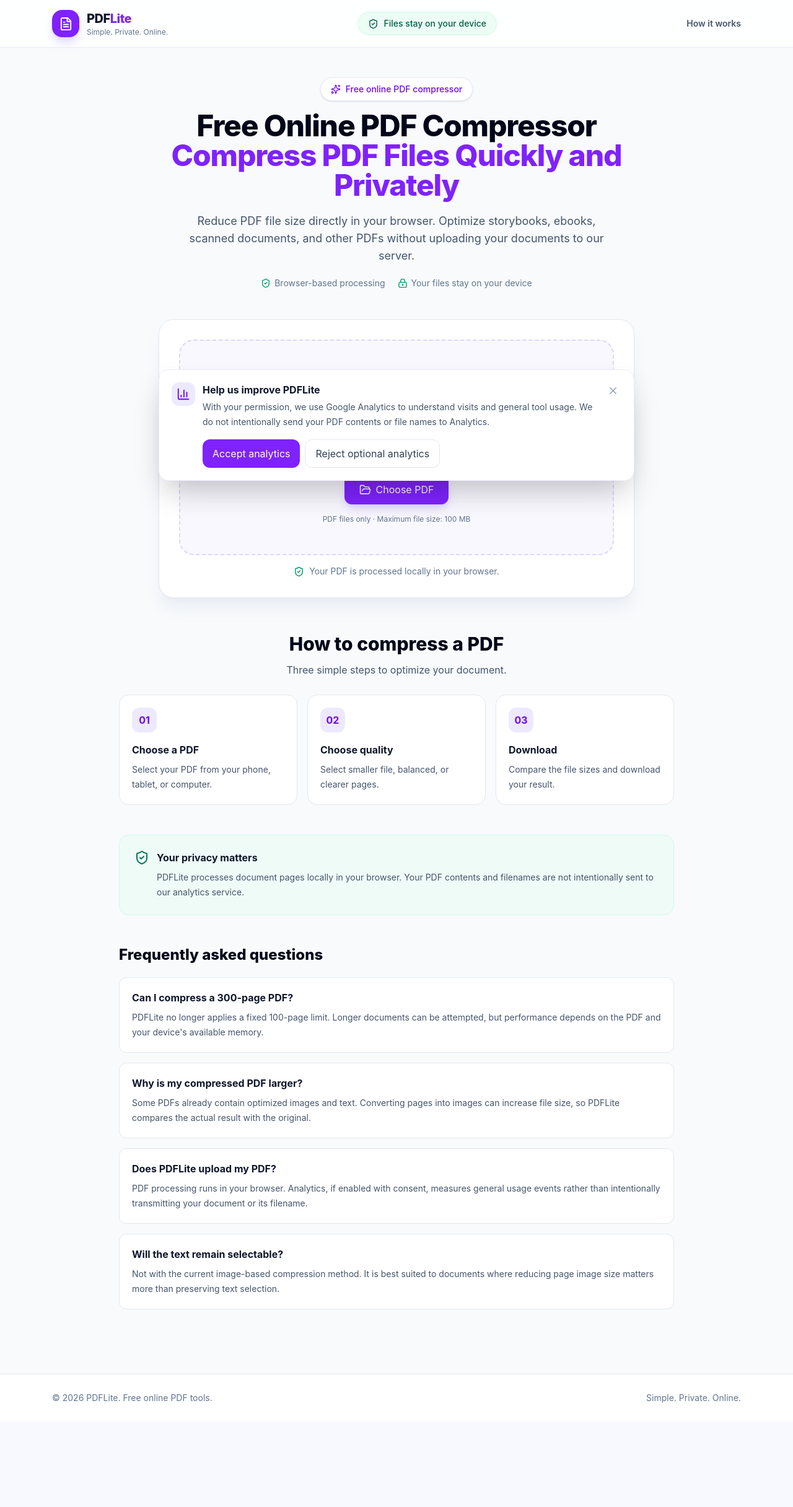
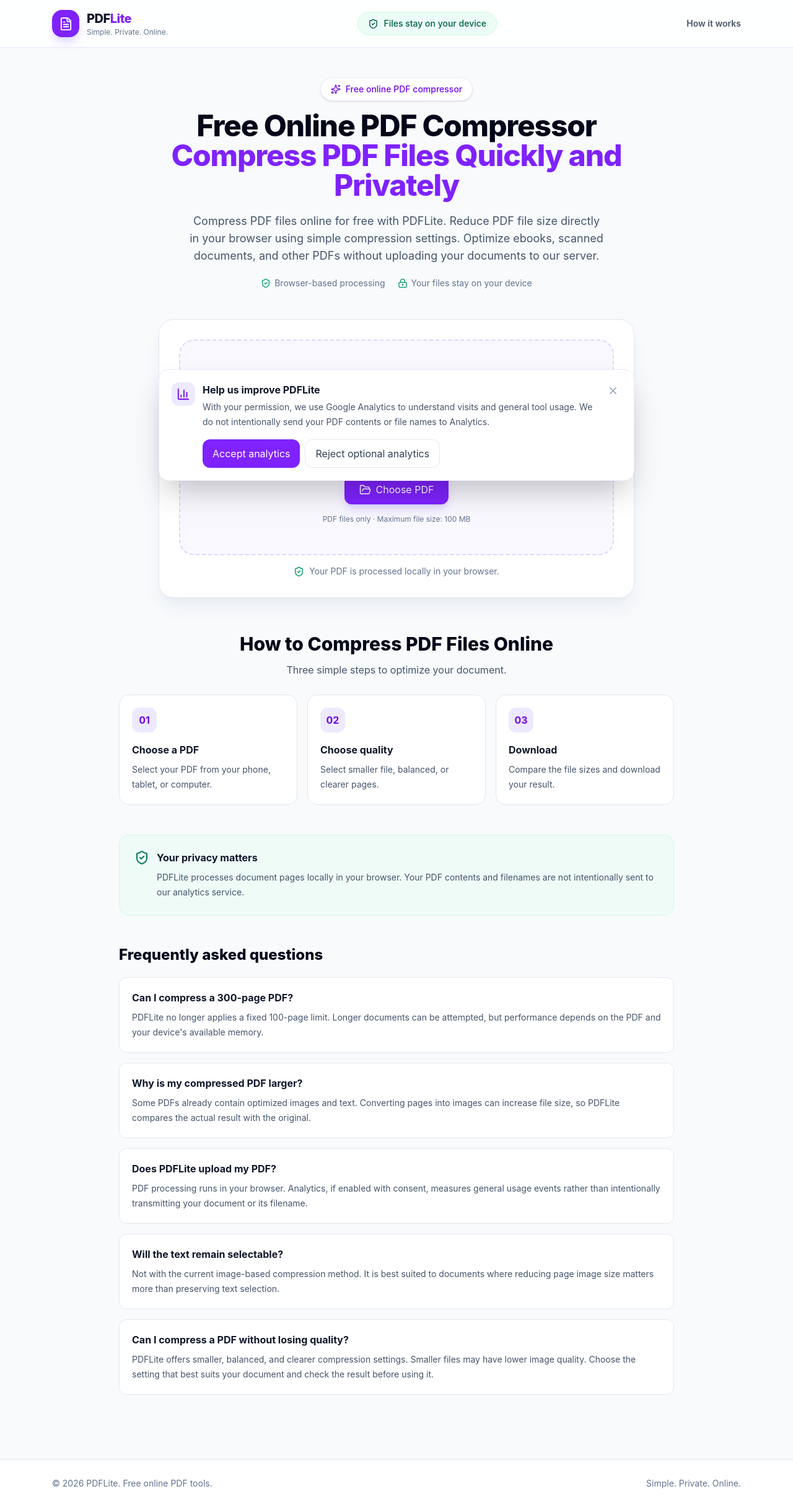
Before and after one commit to Nihala-ms/pdfLite, a React (Vite) app: page / in a window 1280 px wide. Shown: the whole page at 62% size. Before the commit the page ends 2294 px from the top, so only its background shows below. Built offline with nearby package versions, Linux system fonts and the light colour scheme.

Commit message:
keyword research after  commit

```diff
--- a/index.html
+++ b/index.html
@@ -7,7 +7,7 @@
 
     <meta
       name="description"
-      content="Free PDF compressor online with PDFLite. Reduce PDF file size directly in your browser, compare file sizes, and download your compressed PDF without uploading your documents."
+      content="Compress PDF files online for free with PDFLite. Reduce PDF file size using simple quality settings, with processing directly in your browser."
     />
 
     <link
@@ -21,7 +21,7 @@
     <!-- google tags -->
      <meta name="google-site-verification" content="8VtczuGEMmZv8BdIchuBKfLNN9oKLUEgjpP3SnNcNgY" />
 
-    <title>Free PDF Compressor Online | PDFLite</title>
+    <title>Free Online PDF Compressor – Compress PDF | PDFLite</title>
   </head>
 
   <body>
--- a/src/App.jsx
+++ b/src/App.jsx
@@ -237,11 +237,14 @@
             </span>
           </h1>
 
-          <p className="mx-auto mt-5 max-w-2xl text-base leading-7 text-slate-600 sm:text-lg">
-            Reduce PDF file size directly in your browser. Optimize
-            storybooks, ebooks, scanned documents, and other PDFs
-            without uploading your documents to our server.
-          </p>
+
+<p className="mx-auto mt-5 max-w-2xl text-base leading-7 text-slate-600 sm:text-lg">
+  Compress PDF files online for free with PDFLite. Reduce PDF
+  file size directly in your browser using simple compression
+  settings. Optimize ebooks, scanned documents, and other PDFs
+  without uploading your documents to our server.
+</p>
+
 
           <div className="mt-5 flex flex-wrap items-center justify-center gap-x-5 gap-y-2 text-sm text-slate-500">
             <span className="flex items-center gap-1.5">
@@ -534,8 +537,8 @@
         >
           <div className="text-center">
             <h2 className="text-2xl font-extrabold text-slate-950 sm:text-3xl">
-              How to compress a PDF
-            </h2>
+  How to Compress PDF Files Online
+</h2>
             <p className="mt-3 text-slate-600">
               Three simple steps to optimize your document.
             </p>
@@ -653,6 +656,20 @@
                 image size matters more than preserving text selection.
               </p>
             </article>
+
+
+<article className="rounded-xl border border-slate-200 bg-white p-5">
+  <h3 className="font-bold text-slate-900">
+    Can I compress a PDF without losing quality?
+  </h3>
+  <p className="mt-2 text-sm leading-6 text-slate-600">
+    PDFLite offers smaller, balanced, and clearer compression
+    settings. Smaller files may have lower image quality.
+    Choose the setting that best suits your document and check
+    the result before using it.
+  </p>
+</article>
+
           </div>
         </section>
       </main>
```
